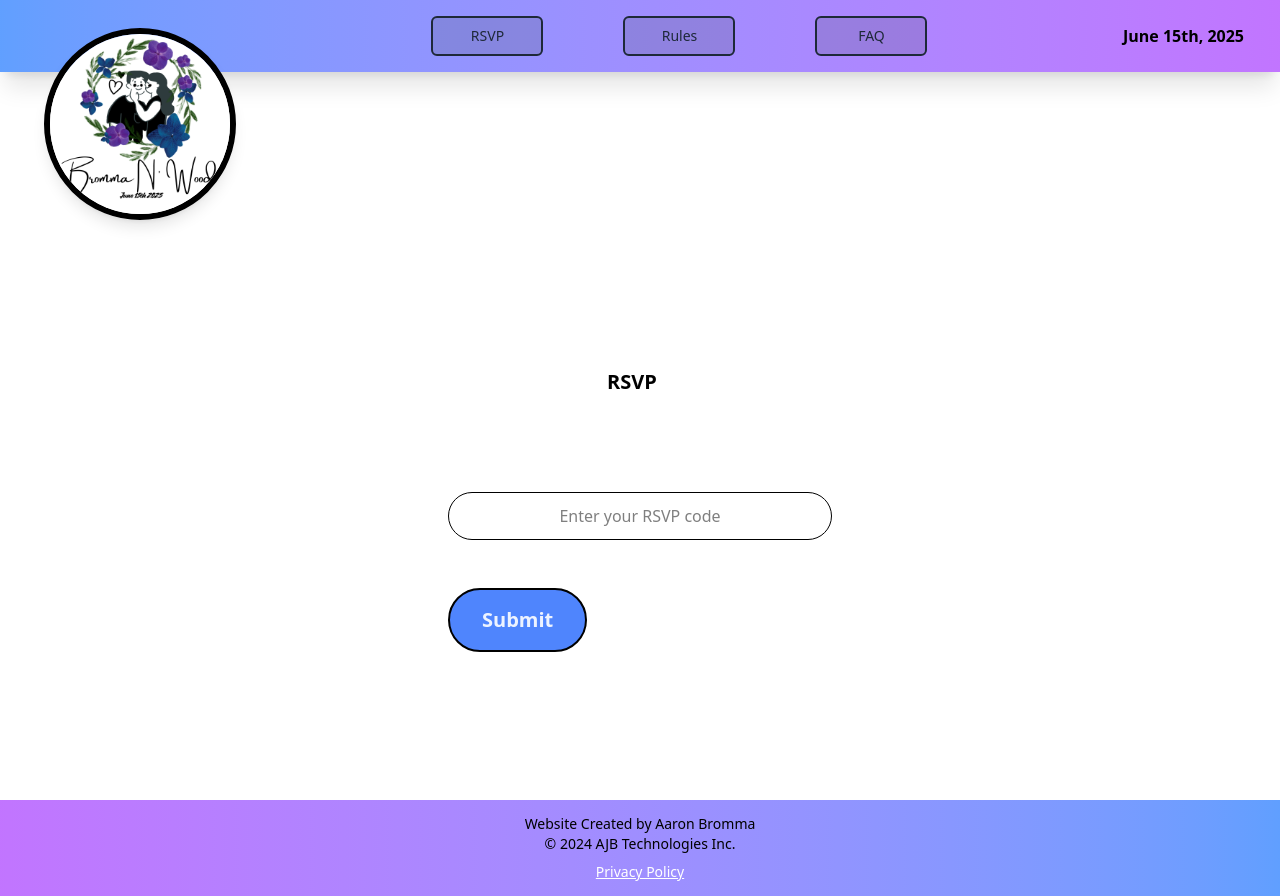
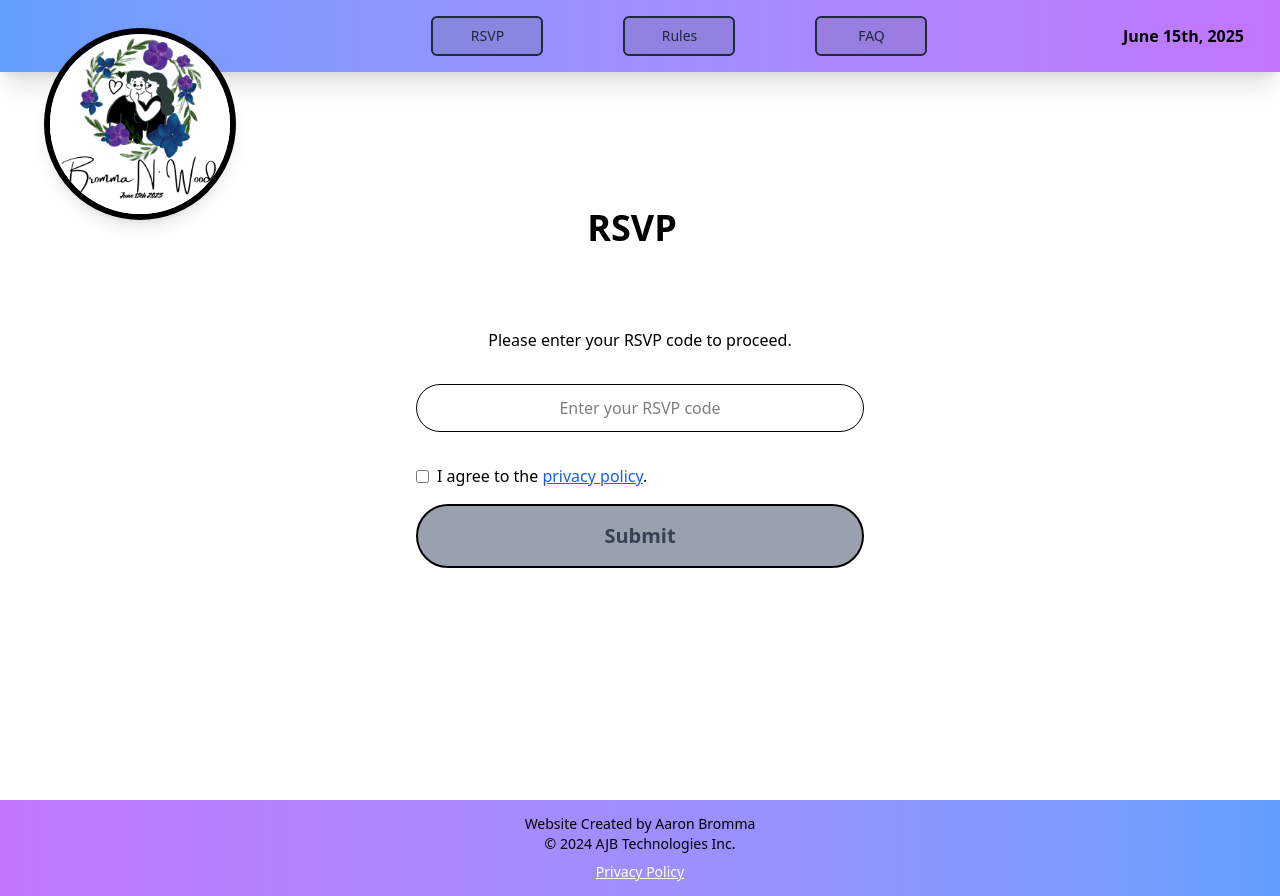
Before and after one commit to bioresestance/BrommaWoodWeddingWebsite, a React (Vite) app in the folder Client/: page /rsvp in a window 1280 px wide. Built offline with nearby package versions, Linux system fonts and the light colour scheme; no server answers.

Commit message:
Rename Home and RSVP components for consistency and add privacy policy agreement to RSVP form

```diff
--- a/Client/src/main.tsx
+++ b/Client/src/main.tsx
@@ -3,8 +3,8 @@ import ReactDOM from "react-dom/client";
 import { BrowserRouter as Router, Routes, Route } from "react-router-dom";
 import { QueryClient, QueryClientProvider } from "@tanstack/react-query";
 import App from "./App.tsx";
-import Home from "./pages/home.tsx";
-import RSVP from "./pages/rsvp.tsx";
+import HomePage from "./pages/home.tsx";
+import RSVPPage from "./pages/rsvp.tsx";
 import FAQPage from "./pages/FAQ.tsx";
 import UserInfoPage from "./pages/UserInfo.tsx";
 import RulesPage from "./pages/RulesPage.tsx";
@@ -19,8 +19,8 @@ ReactDOM.createRoot(document.getElementById("root")!).render(
       <Router>
         <Routes>
           <Route path="/" element={<App />}>
-            <Route path="/" element={<Home />} />
-            <Route path="/rsvp" element={<RSVP />} />
+            <Route path="/" element={<HomePage />} />
+            <Route path="/rsvp" element={<RSVPPage />} />
             <Route path="/faq" element={<FAQPage />} />
             <Route path="/rules" element={<RulesPage />} />
             <Route path="/privacy" element={<PrivacyPolicyPage />} />
@@ -32,7 +32,7 @@ ReactDOM.createRoot(document.getElementById("root")!).render(
                 </PrivateRoute>
               }
             />
-            <Route path="*" element={<Home />} /> /* Catch all */
+            <Route path="*" element={<HomePage />} /> /* Catch all */
           </Route>
         </Routes>
       </Router>
--- a/Client/src/pages/home.tsx
+++ b/Client/src/pages/home.tsx
@@ -1,7 +1,7 @@
 import CountdownTimer from "../components/countdownTimer";
 import { Link } from "react-router-dom";
 
-const Home: React.FC = () => {
+const HomePage: React.FC = () => {
   const wedding_time = new Date("2025-06-15T16:00:00Z").getTime();
   return (
     <div className="bg-cover bg-center bg-no-repeat bg-fixed background">
@@ -24,4 +24,4 @@ const Home: React.FC = () => {
   );
 };
 
-export default Home;
+export default HomePage;
--- a/Client/src/pages/rsvp.tsx
+++ b/Client/src/pages/rsvp.tsx
@@ -5,18 +5,22 @@ import * as yup from "yup";
 import AuthContext from "../authContext";
 import { useNavigate } from "react-router-dom";
 
-const RSVP: React.FC = () => {
+const RSVPPage: React.FC = () => {
   const schema = yup.object().shape({
     rsvp_code: yup
       .string()
       .required("Please enter your RSVP code.")
       .min(6, "Please enter a valid RSVP code."),
+    agreeToPrivacyPolicy: yup
+      .boolean()
+      .oneOf([true], "You must agree to the privacy policy."),
   });
 
   const {
     register,
     handleSubmit,
     formState: { errors },
+    watch,
   } = useForm({
     resolver: yupResolver(schema),
   });
@@ -31,7 +35,10 @@ const RSVP: React.FC = () => {
     }
   }, [user, navigate]);
 
-  const onSubmit = async (data: { rsvp_code: string }) => {
+  const onSubmit = async (data: {
+    rsvp_code: string;
+    agreeToPrivacyPolicy: boolean;
+  }) => {
     try {
       const response: boolean = await login(data.rsvp_code);
 
@@ -47,36 +54,62 @@ const RSVP: React.FC = () => {
     }
   };
 
-  const onError = (error: any) => {
+  const onError = (error: Record<string, unknown>) => {
     console.log(error);
   };
+  const agreeToPrivacyPolicy = watch("agreeToPrivacyPolicy");
 
   return (
-    <div className="flex flex-col items-center w-full min-h-screen text-white pt-[40vh]">
-      <p className="text-xl font-bold text-black rounded-full p-12 pr-16">
+    <div className="flex flex-col items-center w-full min-h-screen text-white pt-[20vh] px-4 md:px-0">
+      <p className="text-2xl md:text-4xl font-bold text-black p-6 md:p-12 pr-8 md:pr-16 bg-white">
         RSVP
       </p>
-      <br />
-      <br />
-      <form onSubmit={handleSubmit(onSubmit, onError)}>
+      <p className="text-center text-black mt-4 md:mt-8">
+        Please enter your RSVP code to proceed.
+      </p>
+      <form
+        onSubmit={handleSubmit(onSubmit, onError)}
+        className="w-full max-w-md mt-8"
+      >
         <input
-          className="w-96 h-12 rounded-full border border-black text-center text-black"
+          className="w-full h-12 rounded-full border border-black text-center text-black mb-4"
           type="text"
           placeholder="Enter your RSVP code"
           {...register("rsvp_code")}
         />
-        <br />
-        <p className="text-red-600">{errors.rsvp_code?.message}</p>
-        <br />
+        <p className="text-red-600 text-center mb-4">
+          {errors.rsvp_code?.message}
+        </p>
+        <div className="flex items-center mb-4">
+          <input
+            type="checkbox"
+            {...register("agreeToPrivacyPolicy")}
+            className="mr-2"
+          />
+          <label className="text-black">
+            I agree to the{" "}
+            <a href="/privacy" className="text-blue-600 underline">
+              privacy policy
+            </a>
+            .
+          </label>
+        </div>
+        <p className="text-red-600 text-center mb-4">
+          {errors.agreeToPrivacyPolicy?.message}
+        </p>
         {isError && (
-          <p className="text-red-600">
+          <p className="text-red-600 text-center mb-4">
             That RSVP code was incorrect, please check and try again!
           </p>
         )}
-        <br />
         <button
-          className="bg-blue-600/75 hover:bg-blue-800 text-xl border-2 border rounded-full border-black text-white/90 hover:text-white font-bold py-4 px-8"
+          className={`w-full text-xl border-2 rounded-full border-black font-bold py-4 px-8 ${
+            agreeToPrivacyPolicy
+              ? "bg-blue-600/75 hover:bg-blue-800 text-white/90 hover:text-white"
+              : "bg-gray-400 text-gray-700 cursor-not-allowed"
+          }`}
           type="submit"
+          disabled={!agreeToPrivacyPolicy}
         >
           Submit
         </button>
@@ -85,4 +118,4 @@ const RSVP: React.FC = () => {
   );
 };
 
-export default RSVP;
+export default RSVPPage;
```
